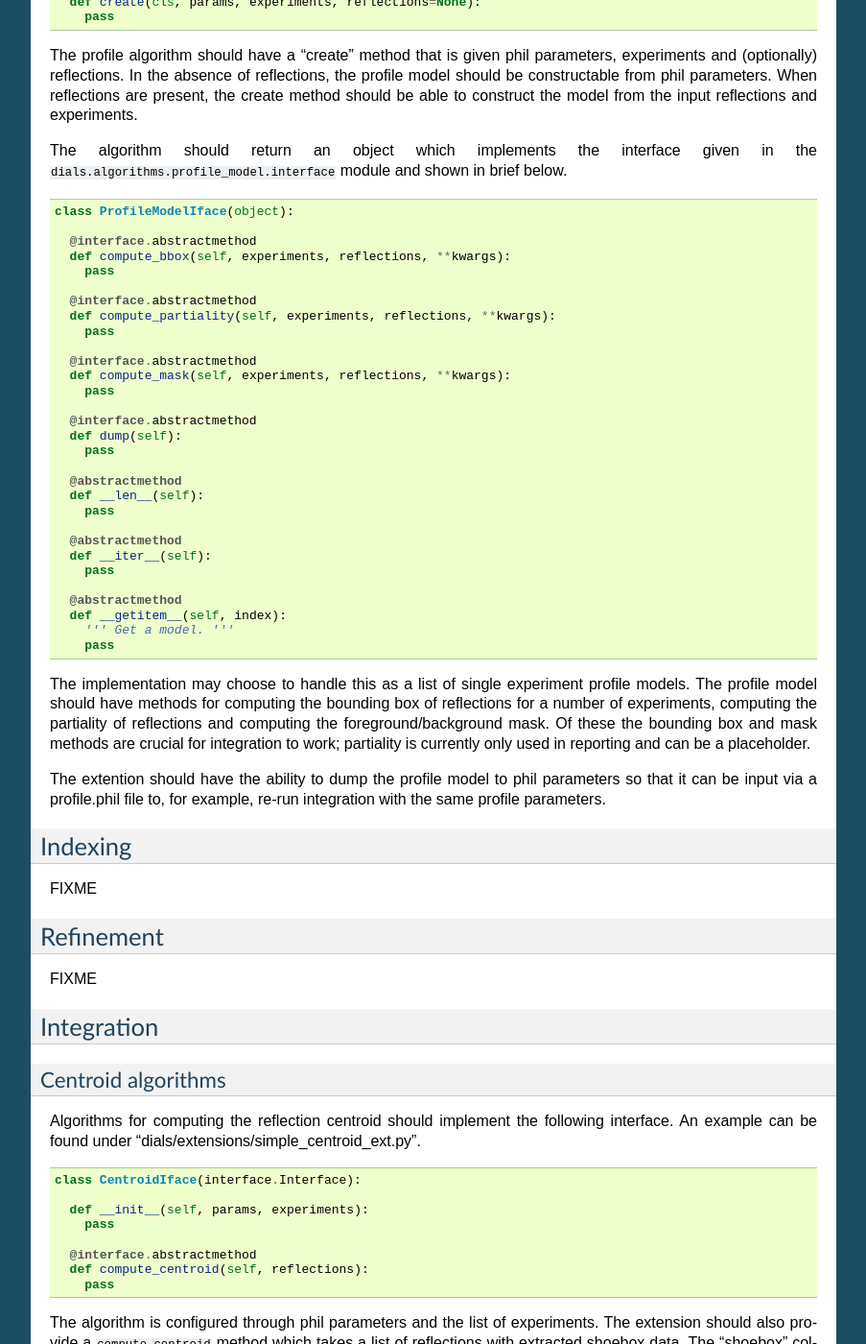
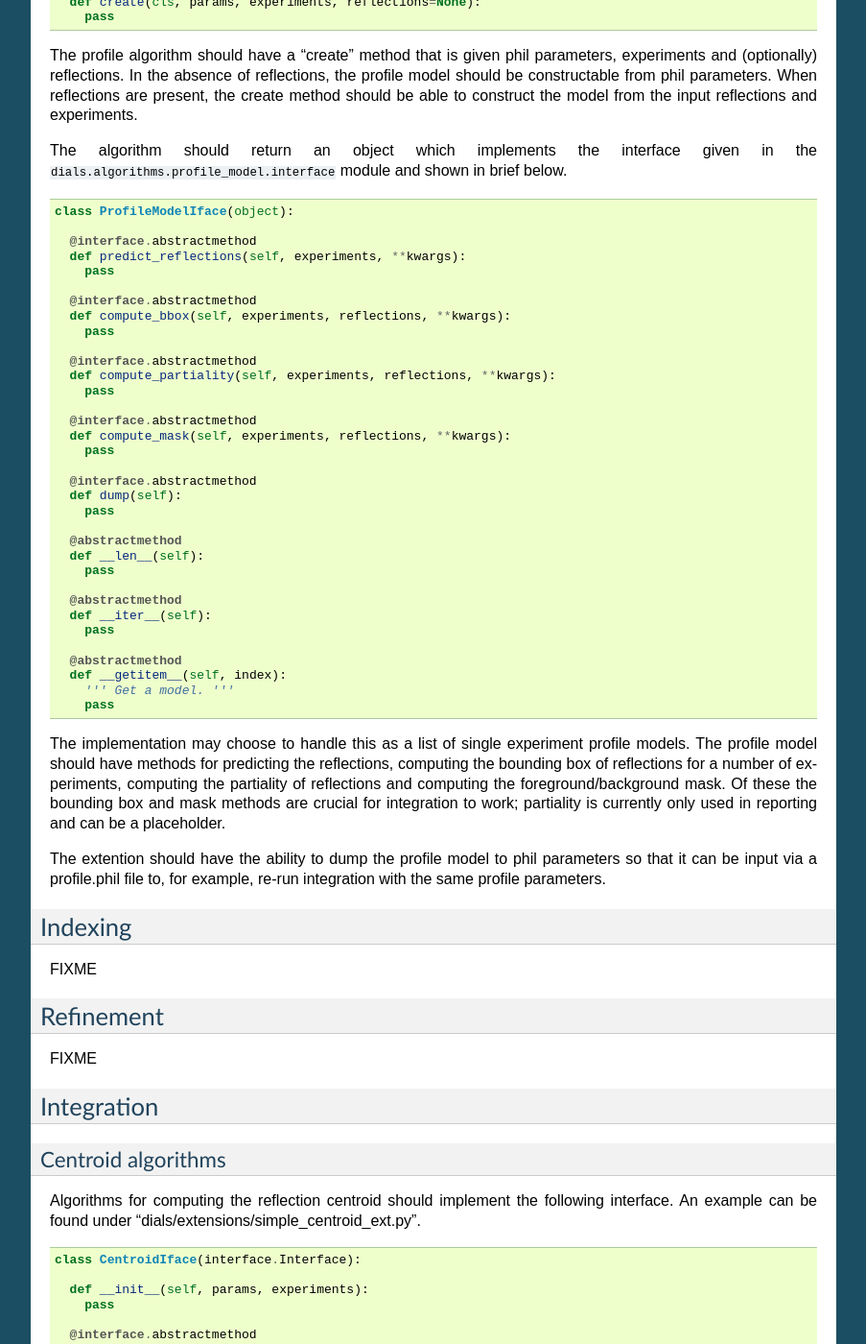
Before and after one commit to dials/docs, a Sphinx documentation site: the page built from sphinx/developer_tutorial.rst, in a window 1280 px wide and 1400 px high, scrolled down 781 px. Shown: the whole window at 96% size, without its empty margins (198-1101 px from the left). Built offline with Sphinx 7.4.7, drawn with Linux system fonts in a browser that asks for light colours; formulas are drawn with MathJax 3; cross-references to code outside the pages are shown as plain code.

Commit message:
Added to documentation

```diff
--- a/sphinx/developer_tutorial.rst
+++ b/sphinx/developer_tutorial.rst
@@ -64,6 +64,10 @@ below.
   class ProfileModelIface(object):
 
     @interface.abstractmethod
+    def predict_reflections(self, experiments, **kwargs):
+      pass
+
+    @interface.abstractmethod
     def compute_bbox(self, experiments, reflections, **kwargs):
       pass
 
@@ -93,11 +97,12 @@ below.
       pass
 
 The implementation may choose to handle this as a list of single experiment
-profile models. The profile model should have methods for computing the bounding
-box of reflections for a number of experiments, computing the partiality of
-reflections and computing the foreground/background mask. Of these the bounding
-box and mask methods are crucial for integration to work; partiality is
-currently only used in reporting and can be a placeholder.
+profile models. The profile model should have methods for predicting the
+reflections, computing the bounding box of reflections for a number of
+experiments, computing the partiality of reflections and computing the
+foreground/background mask. Of these the bounding box and mask methods are
+crucial for integration to work; partiality is currently only used in reporting
+and can be a placeholder.
 
 The extention should have the ability to dump the profile model to phil
 parameters so that it can be input via a profile.phil file to, for example,
```
